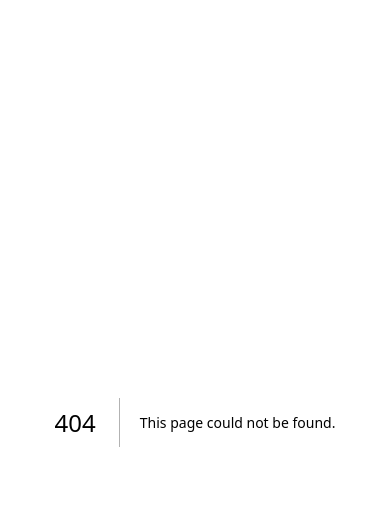
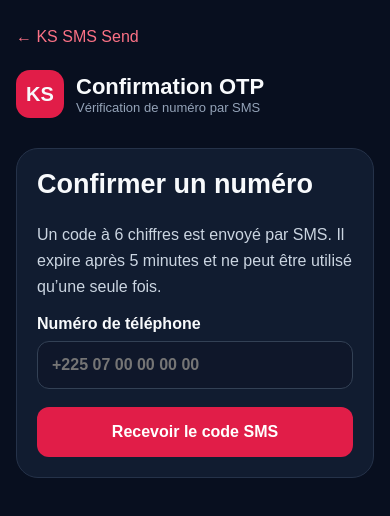
Before and after one commit to sesmanelebiicrouge/KS-SMS-send-, a Next.js app: page /otp in a window 390 px wide. Before the commit this address had no page. Shown: the top 516 px of the page. Built offline with nearby package versions, Linux system fonts and the light colour scheme.

Commit message:
Add responsive OTP confirmation interface

```diff
--- /dev/null
+++ b/app/otp/page.tsx
@@ -0,0 +1,86 @@
+"use client";
+
+import { useState } from "react";
+
+const field = {
+  width: "100%",
+  boxSizing: "border-box" as const,
+  padding: 14,
+  borderRadius: 12,
+  border: "1px solid #334155",
+  background: "#0f172a",
+  color: "#f8fafc",
+  fontSize: 16,
+};
+
+export default function OtpPage() {
+  const [phone, setPhone] = useState("");
+  const [code, setCode] = useState("");
+  const [feedback, setFeedback] = useState("");
+  const [token, setToken] = useState("");
+  const [busy, setBusy] = useState(false);
+  const [stage, setStage] = useState<"request" | "verify">("request");
+
+  async function submit(event: React.FormEvent<HTMLFormElement>) {
+    event.preventDefault();
+    setFeedback("");
+    setToken("");
+    setBusy(true);
+    try {
+      const response = await fetch(stage === "request" ? "/api/otp/request" : "/api/otp/verify", {
+        method: "POST",
+        headers: { "Content-Type": "application/json" },
+        body: JSON.stringify(stage === "request" ? { phone } : { phone, code }),
+      });
+      const data = (await response.json()) as { error?: string; message?: string; verificationToken?: string };
+      if (!response.ok) throw new Error(data.error || "La demande a échoué.");
+      if (stage === "request") {
+        setStage("verify");
+        setFeedback(data.message || "Code envoyé. Il expire dans 5 minutes.");
+      } else {
+        setToken(data.verificationToken || "");
+        setFeedback(data.message || "Numéro vérifié.");
+      }
+    } catch (error) {
+      setFeedback(error instanceof Error ? error.message : "Service temporairement indisponible.");
+    } finally {
+      setBusy(false);
+    }
+  }
+
+  return (
+    <main style={{ minHeight: "100vh", padding: "28px 16px", background: "#080f1f", color: "#f8fafc", fontFamily: "Arial,sans-serif" }}>
+      <div style={{ maxWidth: 620, margin: "0 auto" }}>
+        <a href="/" style={{ color: "#fb7185", textDecoration: "none" }}>← KS SMS Send</a>
+        <header style={{ display: "flex", alignItems: "center", gap: 12, margin: "24px 0 30px" }}>
+          <div style={{ width: 48, height: 48, borderRadius: 14, display: "grid", placeItems: "center", background: "#e11d48", fontWeight: 800, fontSize: 20 }}>KS</div>
+          <div><div style={{ fontWeight: 800, fontSize: 22 }}>Confirmation OTP</div><div style={{ color: "#94a3b8", fontSize: 13 }}>Vérification de numéro par SMS</div></div>
+        </header>
+        <section style={{ border: "1px solid #253249", borderRadius: 22, padding: "clamp(20px,5vw,34px)", background: "#111c30" }}>
+          <h1 style={{ fontSize: "clamp(27px,6vw,36px)", marginTop: 0 }}>Confirmer un numéro</h1>
+          <p style={{ color: "#cbd5e1", lineHeight: 1.6 }}>Un code à 6 chiffres est envoyé par SMS. Il expire après 5 minutes et ne peut être utilisé qu’une seule fois.</p>
+          <form onSubmit={submit} style={{ display: "grid", gap: 18 }}>
+            <label style={{ display: "grid", gap: 8, fontWeight: 700 }}>Numéro de téléphone
+              <input value={phone} onChange={event => setPhone(event.target.value)} placeholder="+225 07 00 00 00 00" inputMode="tel" autoComplete="tel" style={field} required disabled={stage === "verify"} />
+            </label>
+            {stage === "verify" && <label style={{ display: "grid", gap: 8, fontWeight: 700 }}>Code reçu par SMS
+              <input value={code} onChange={event => setCode(event.target.value.replace(/\D/g, "").slice(0, 6))} placeholder="123456" inputMode="numeric" autoComplete="one-time-code" pattern="[0-9]{6}" maxLength={6} style={field} required />
+            </label>}
+            <button type="submit" disabled={busy} style={{ border: 0, borderRadius: 12, padding: 16, background: "#e11d48", color: "white", fontWeight: 800, fontSize: 16, cursor: busy ? "wait" : "pointer" }}>
+              {busy ? "Patiente…" : stage === "request" ? "Recevoir le code SMS" : "Vérifier le code"}
+            </button>
+          </form>
+          {feedback && <p role="status" aria-live="polite" style={{ padding: 14, borderRadius: 12, background: token ? "#14532d" : "#1e293b", color: token ? "#bbf7d0" : "#e2e8f0", lineHeight: 1.5, overflowWrap: "anywhere" }}>{feedback}</p>}
+          {token && <div style={{ display: "grid", gap: 10 }}>
+            <label style={{ fontWeight: 700 }}>Jeton de vérification (valable 10 minutes)
+              <textarea value={token} readOnly rows={4} style={{ ...field, marginTop: 8, resize: "vertical" }} />
+            </label>
+            <button type="button" onClick={() => void navigator.clipboard.writeText(token)} style={{ border: "1px solid #475569", borderRadius: 12, padding: 12, background: "#0f172a", color: "#f8fafc", fontWeight: 700 }}>Copier le jeton</button>
+            <p style={{ color: "#fbbf24", fontSize: 13, lineHeight: 1.6 }}>Pour une application réelle, le serveur doit valider ce jeton avec POST /api/otp/verify-token. Ne te fie jamais uniquement à un résultat affiché dans le navigateur.</p>
+          </div>}
+          {stage === "verify" && !token && <button type="button" onClick={() => { setStage("request"); setCode(""); setFeedback(""); }} style={{ marginTop: 12, border: 0, background: "transparent", color: "#fb7185", cursor: "pointer" }}>Demander un autre code</button>}
+        </section>
+      </div>
+    </main>
+  );
+}
```
